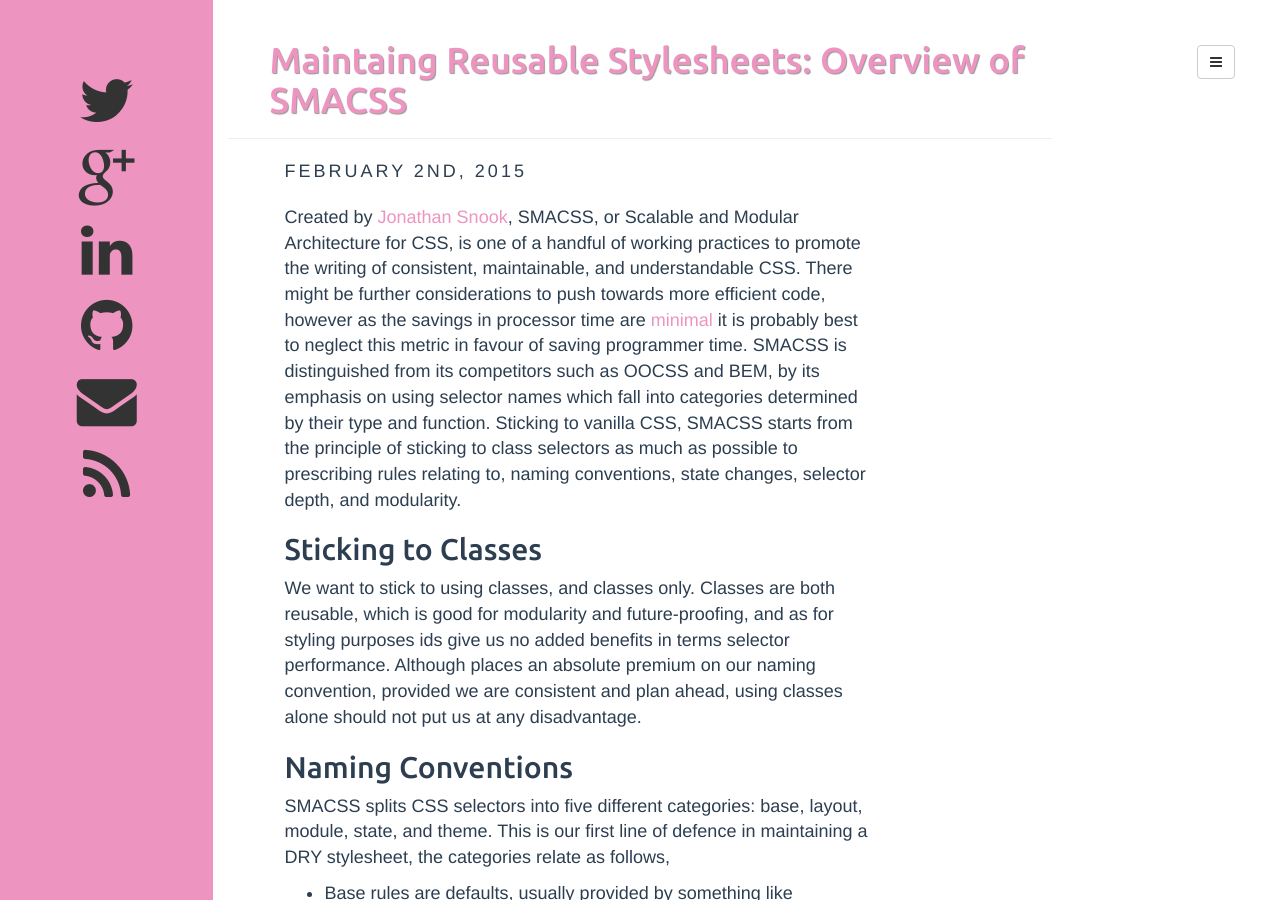
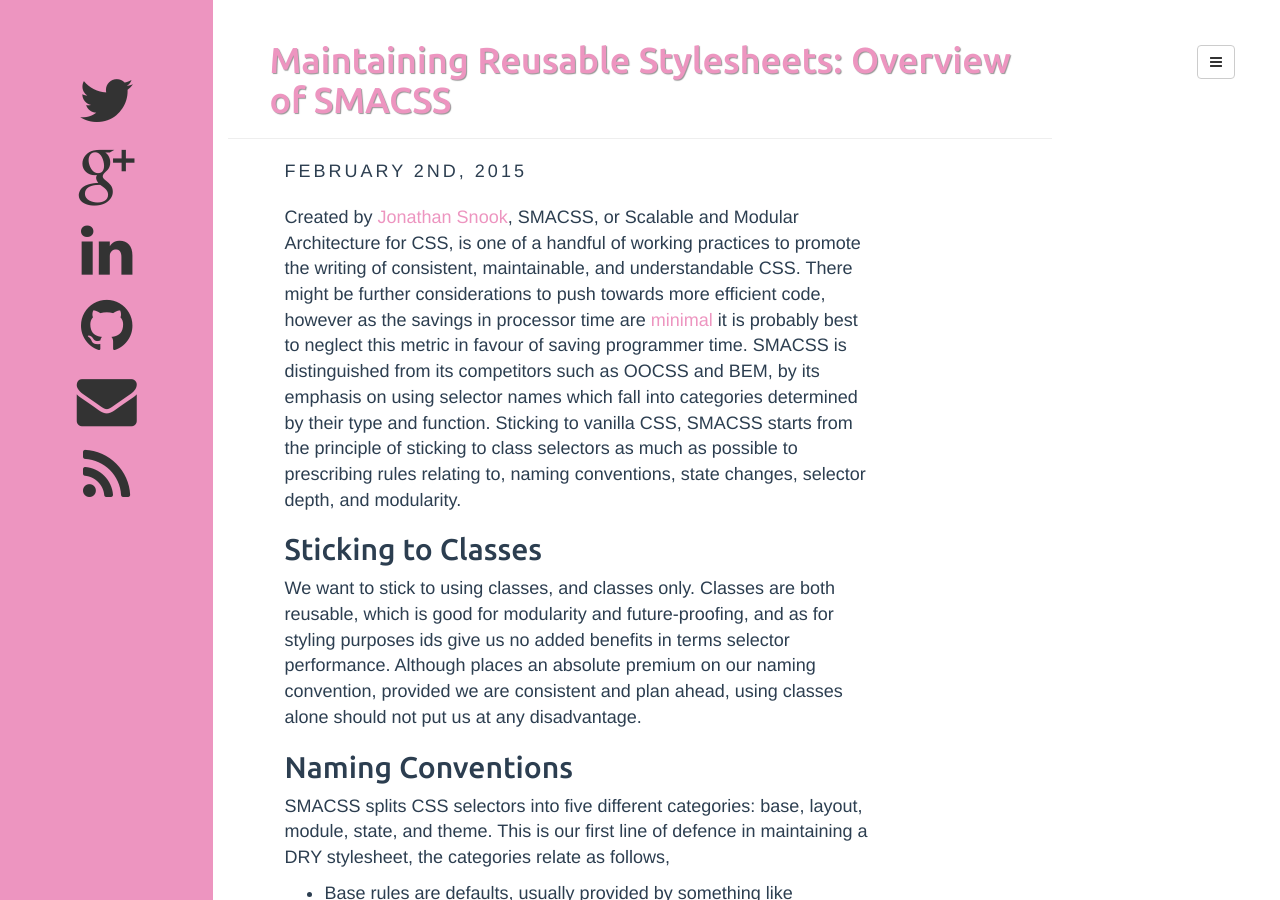
Before and after one commit to tpgmartin/tpgmartin.github.io, a Jekyll site: the page built from _posts/2015-02-02-maintaining-reusable-stylesheets-overview-of-smacss.md, in a window 1280 px wide and 900 px high. Built offline with Jekyll 4.4.1, drawn with Linux system fonts in a browser that asks for light colours; comment, search, counter and statistics services are not loaded.

Commit message:
Correct spelling

```diff
--- a/_posts/2015-02-02-maintaing-reusable-stylesheets-overview-of-smacss.md
+++ b/_posts/2015-02-02-maintaining-reusable-stylesheets-overview-of-smacss.md
@@ -1,10 +1,10 @@
 ---
 layout: post
 comments: true
-title: "Maintaing Reusable Stylesheets: Overview of SMACSS"
+title: "Maintaining Reusable Stylesheets: Overview of SMACSS"
 categories:
 tags:
-permalink: "maintaing-reusable-stylesheets-overview-of-smacss"
+permalink: "maintaining-reusable-stylesheets-overview-of-smacss"
 fullview: true
  -
 ---
```
